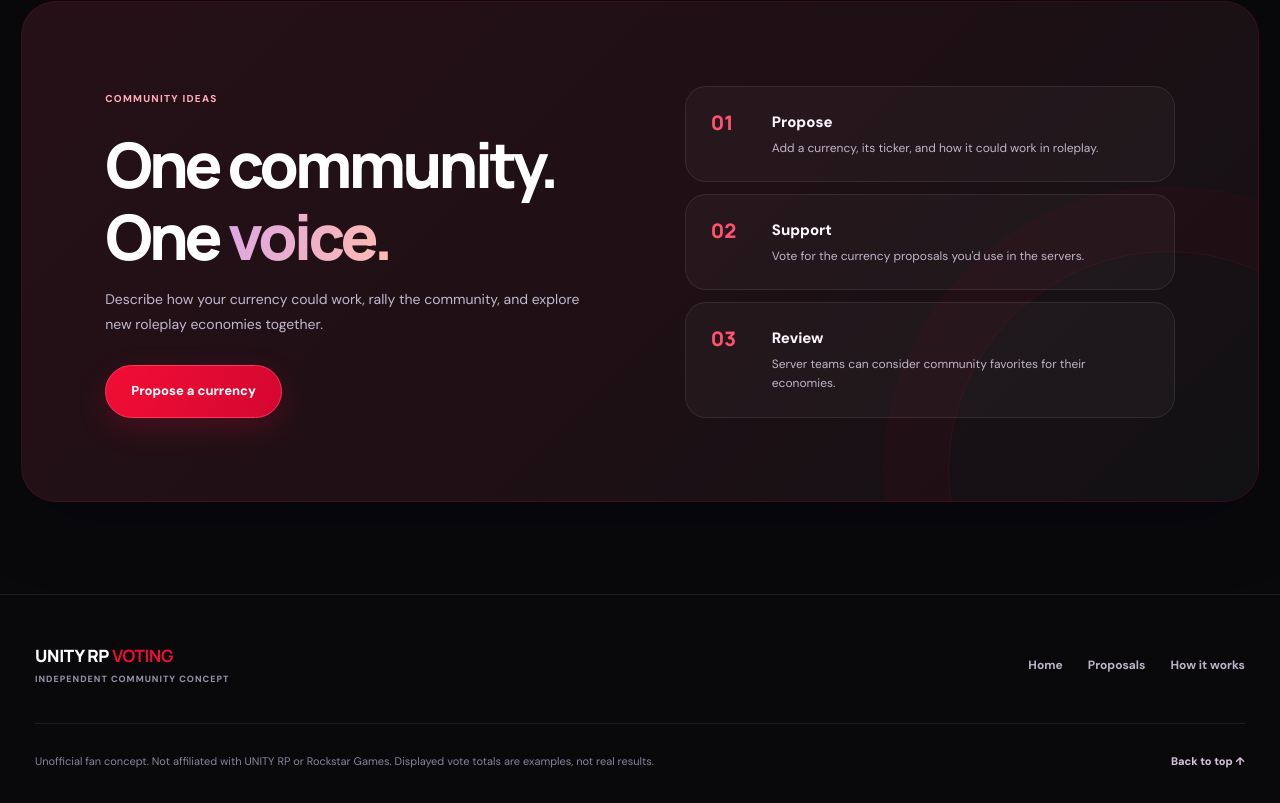
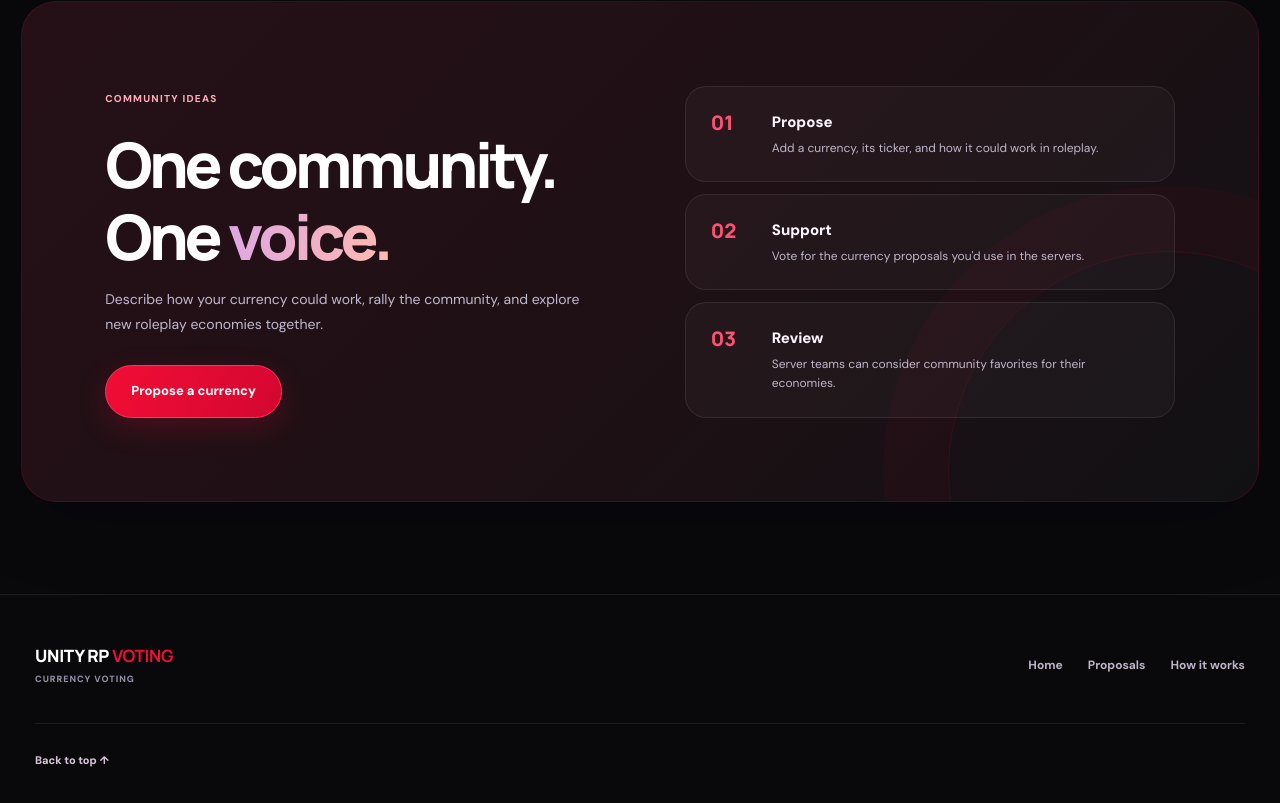
Before and after one commit to ClaudeAIOfficial/Votes, a plain HTML site: page index.html in a window 1280 px wide. Shown: the part 1763-2566 px from the top of the page. Drawn offline with Linux system fonts and the light colour scheme.

Commit message:
Remove unofficial fan disclaimer from Unity RP footer

```diff
--- a/index.html
+++ b/index.html
@@ -73,9 +73,9 @@
 
   <footer class="footer">
     <div class="footer-inner">
-      <div class="footer-brand"><span>UNITY RP <strong>VOTING</strong><small>INDEPENDENT COMMUNITY CONCEPT</small></span></div>
+      <div class="footer-brand"><span>UNITY RP <strong>VOTING</strong><small>CURRENCY VOTING</small></span></div>
       <div class="footer-links"><a href="#top">Home</a><a href="#leaderboard">Proposals</a><a href="#how-it-works">How it works</a></div>
-      <div class="footer-bottom"><p>Unofficial fan concept. Not affiliated with UNITY RP or Rockstar Games. Displayed vote totals are examples, not real results.</p><a href="#top">Back to top ↑</a></div>
+      <div class="footer-bottom"><a href="#top">Back to top ↑</a></div>
     </div>
   </footer>
 
```
